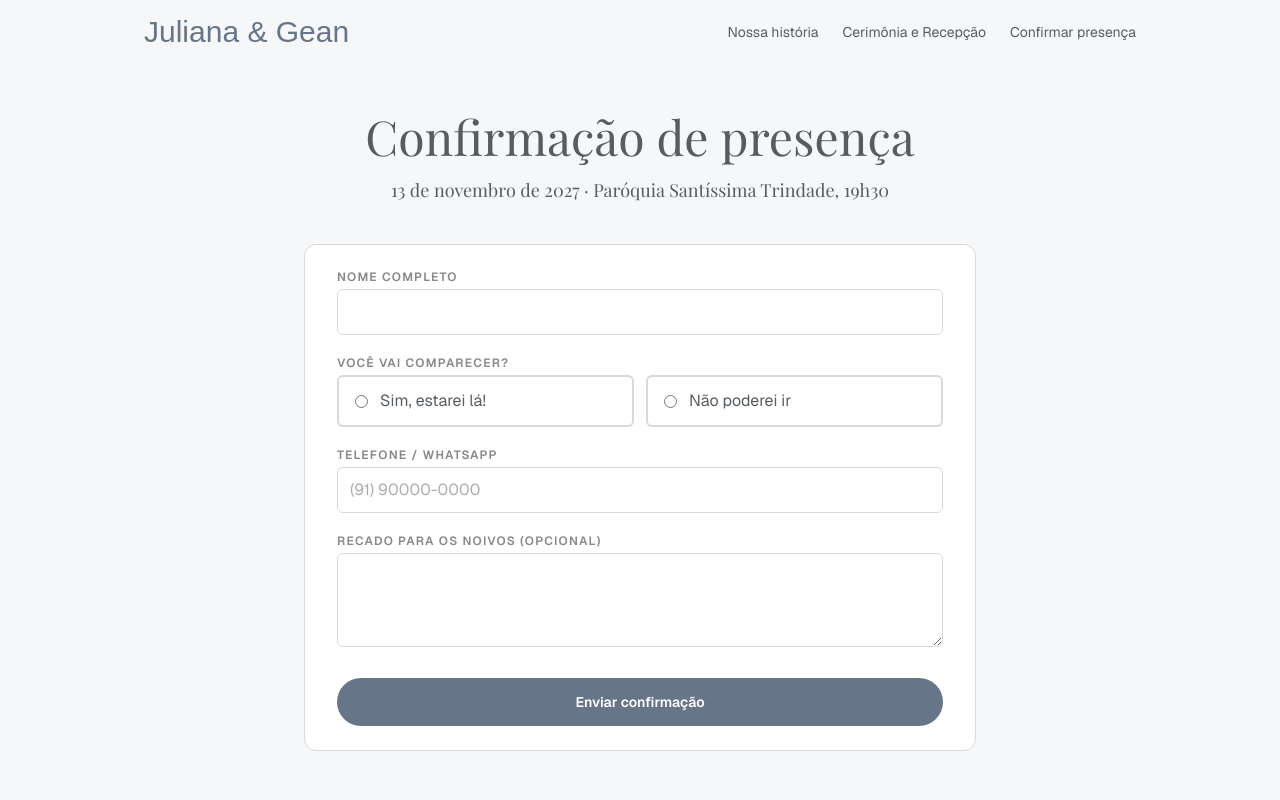
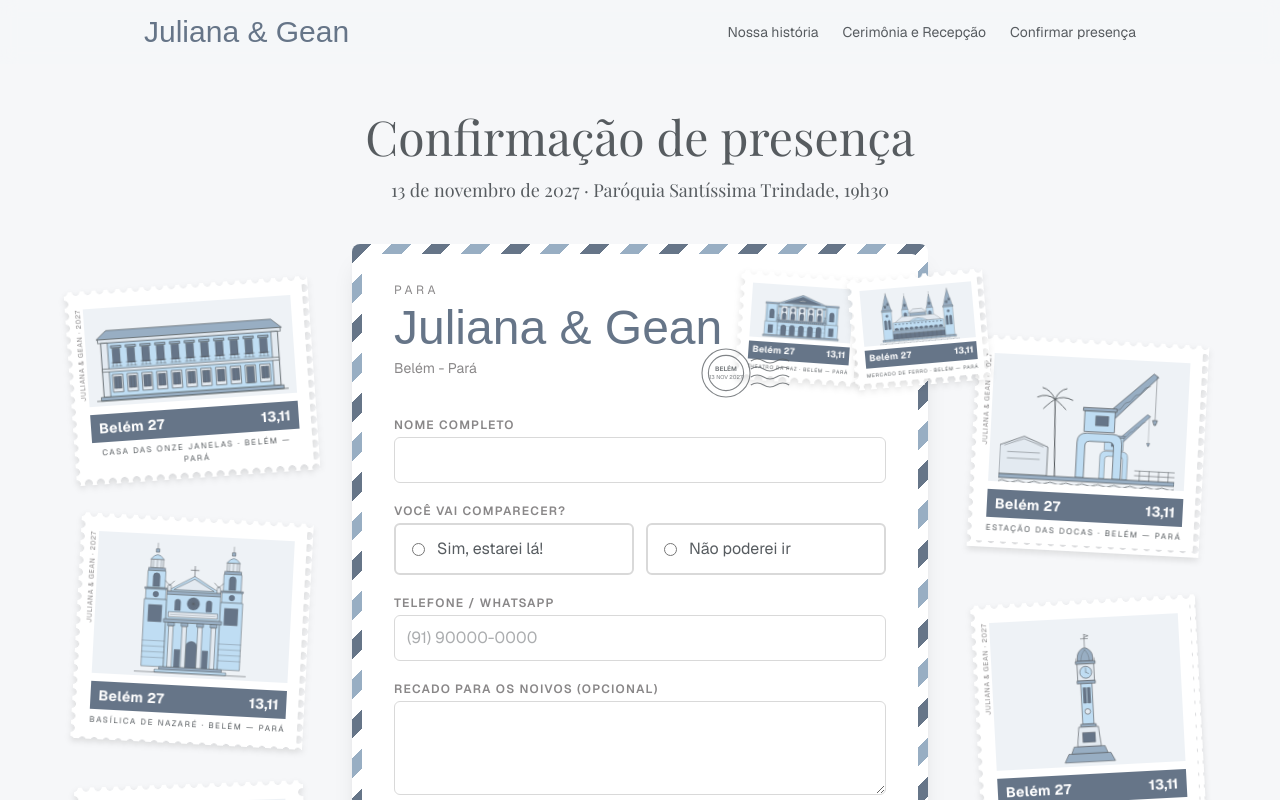
Before and after one commit to gean-costa/wedding-gj-site, a Next.js app: page /confirmar-presenca in a window 1280 px wide. Shown: the top 800 px of the page. Built offline with nearby package versions, Linux system fonts and the light colour scheme; a web font is replaced by a local one.

Commit message:
Confirmação de presença: carta selada com selos dos pontos turísticos de Belém

```diff
--- a/src/app/confirmar-presenca/page.tsx
+++ b/src/app/confirmar-presenca/page.tsx
@@ -1,6 +1,19 @@
-// Confirmação de presença, em visual neutro (estilo base do site). A página
-// ainda vai ganhar uma identidade própria.
+// Confirmação de presença como uma carta selada: o formulário fica dentro de
+// uma carta de correio aéreo, endereçada aos noivos, com selos dos pontos
+// turísticos de Belém colados no canto e o carimbo do correio. Os demais selos
+// ficam espalhados nas laterais (computador) ou numa fileira abaixo (celular).
 import type { Metadata } from "next";
+import {
+  BasilicaNazare,
+  Carimbo,
+  CasaOnzeJanelas,
+  EstacaoDasDocas,
+  FortePresepio,
+  RelogioVerOPeso,
+  SeloPostal,
+  TheatroDaPaz,
+  VerOPeso,
+} from "@/components/BelemIlustracoes";
 import { RsvpForm } from "@/components/RsvpForm";
 import { SiteHeader } from "@/components/SiteHeader";
 import { wedding } from "@/lib/wedding";
@@ -10,19 +23,91 @@ export const metadata: Metadata = {
   description: `Confirme sua presença no casamento de ${wedding.bride} e ${wedding.groom}.`,
 };
 
+// Borda listrada das cartas de correio aéreo, nas cores da paleta.
+const airmail = {
+  backgroundImage: "repeating-linear-gradient(135deg, #667588 0 14px, #ffffff 14px 28px, #98AEC3 28px 42px, #ffffff 42px 56px)",
+};
+
+// Selos espalhados em volta da carta (os do canto da carta são outros dois).
+// `w` = largura do desenho nas laterais (telas largas); `wSmall` = na fileira
+// abaixo da carta (telas menores).
+const leftStamps = [
+  { title: "Casa das Onze Janelas", C: CasaOnzeJanelas, w: "w-48", wSmall: "w-24", rotate: -4 },
+  { title: "Basílica de Nazaré", C: BasilicaNazare, w: "w-28", wSmall: "w-14", rotate: 3 },
+  { title: "Forte do Presépio", C: FortePresepio, w: "w-44", wSmall: "w-24", rotate: -2 },
+];
+const rightStamps = [
+  { title: "Estação das Docas", C: EstacaoDasDocas, w: "w-44", wSmall: "w-24", rotate: 3 },
+  { title: "Praça do Relógio", C: RelogioVerOPeso, w: "w-14", wSmall: "w-7", rotate: -3 },
+];
+
 export default function ConfirmarPresencaPage() {
   return (
     <>
       <SiteHeader />
-      <main className="flex-1 px-4 pb-20 pt-28">
-        <div className="mx-auto max-w-2xl">
+      <main className="flex-1 overflow-x-hidden px-4 pb-20 pt-28">
         <header className="mb-10 text-center">
           <h1 className="font-serif text-4xl sm:text-5xl">Confirmação de presença</h1>
           <p className="mt-4 font-serif text-lg">
             {wedding.dateLabel} · {wedding.ceremony.name}, {wedding.ceremony.time}
           </p>
         </header>
+
+        <div className="mx-auto flex max-w-6xl items-start justify-center gap-10">
+          {/* Selos da esquerda (só em telas largas) */}
+          <div className="hidden w-60 flex-col items-center gap-10 pt-10 xl:flex">
+            {leftStamps.map(({ title, C, w, rotate }) => (
+              <SeloPostal key={title} title={title} rotate={rotate}>
+                <C variant="selo" className={w} />
+              </SeloPostal>
+            ))}
+          </div>
+
+          {/* Carta de correio aéreo */}
+          <div className="w-full max-w-xl shrink-0 rounded-lg p-2.5 shadow-xl" style={airmail}>
+            <div className="rounded-md bg-white px-5 pb-8 pt-5 sm:px-8">
+              {/* Endereçamento e selos colados no canto */}
+              <div className="mb-8 flex items-start justify-between gap-4">
+                <div className="pt-2">
+                  <p className="text-xs uppercase tracking-[0.3em] text-stone">Para</p>
+                  <p className="whitespace-nowrap font-script text-4xl leading-tight text-primary sm:text-5xl">{wedding.shortNames}</p>
+                  <p className="text-sm text-stone">{wedding.city.replace("PA", "Pará")}</p>
+                </div>
+                <div className="relative flex shrink-0">
+                  {/* No celular só cabe um selo no canto */}
+                  <span className="relative z-10 hidden sm:block">
+                    <SeloPostal small title="Theatro da Paz" rotate={4}>
+                      <TheatroDaPaz variant="selo" className="w-20" />
+                    </SeloPostal>
+                  </span>
+                  <SeloPostal small title="Mercado de Ferro" rotate={-5} className="relative z-20 sm:-ml-3">
+                    <VerOPeso variant="selo" className="w-20" />
+                  </SeloPostal>
+                  <Carimbo className="absolute -bottom-4 -left-10 z-30 w-24" />
+                </div>
+              </div>
+
               <RsvpForm />
+            </div>
+          </div>
+
+          {/* Selos da direita (só em telas largas) */}
+          <div className="hidden w-60 flex-col items-center gap-12 pt-24 xl:flex">
+            {rightStamps.map(({ title, C, w, rotate }) => (
+              <SeloPostal key={title} title={title} rotate={rotate}>
+                <C variant="selo" className={w} />
+              </SeloPostal>
+            ))}
+          </div>
+        </div>
+
+        {/* Em telas menores, os selos ficam numa fileira abaixo da carta */}
+        <div className="mx-auto mt-12 flex max-w-xl flex-wrap justify-center gap-4 xl:hidden">
+          {[...leftStamps, ...rightStamps].map(({ title, C, wSmall, rotate }) => (
+            <SeloPostal key={title} small title={title} rotate={rotate / 2}>
+              <C variant="selo" className={wSmall} />
+            </SeloPostal>
+          ))}
         </div>
       </main>
     </>
--- a/src/app/estilos/ilustracoes/page.tsx
+++ b/src/app/estilos/ilustracoes/page.tsx
@@ -3,6 +3,7 @@
 import type { Metadata } from "next";
 import {
   BasilicaNazare,
+  Carimbo,
   CasaOnzeJanelas,
   EstacaoDasDocas,
   FortePresepio,
@@ -146,21 +147,6 @@ export default function IlustracoesPage() {
   );
 }
 
-// Carimbo do correio: círculo duplo com a cidade e a data, e linhas onduladas.
-function Carimbo({ className }: { className?: string }) {
-  return (
-    <svg viewBox="0 0 120 70" className={className} aria-hidden>
-      <g fill="none" stroke="#575C60" strokeWidth="1.4" opacity="0.75">
-        <circle cx="35" cy="35" r="30" />
-        <circle cx="35" cy="35" r="22" />
-        <path d="M66 20 q8 -5 16 0 t16 0 t16 0 M66 30 q8 -5 16 0 t16 0 t16 0 M66 40 q8 -5 16 0 t16 0 t16 0 M66 50 q8 -5 16 0 t16 0 t16 0" />
-      </g>
-      <text x="35" y="32" textAnchor="middle" fontSize="8" fontWeight="700" fill="#575C60" opacity="0.8">BELÉM</text>
-      <text x="35" y="43" textAnchor="middle" fontSize="7" fill="#575C60" opacity="0.8">13 NOV 2027</text>
-    </svg>
-  );
-}
-
 // Miniatura da página de confirmação: menu, título e o cartão do formulário.
 // `letter` desenha o cartão como uma carta de correio aéreo (borda listrada).
 function Layout({
--- a/src/components/BelemIlustracoes.tsx
+++ b/src/components/BelemIlustracoes.tsx
@@ -460,15 +460,18 @@ export function RelogioVerOPeso({ variant = "linha", className }: Props) {
 // Selo de carta, inspirado no selo dos Correios do Theatro da Paz (1978):
 // borda picotada, margem branca, ilustração, faixa com local e valor, legenda
 // e crédito na vertical. As bolinhas da borda deixam ver o fundo da página.
+// `small` é a versão reduzida (sem crédito vertical), para colar na carta.
 export function SeloPostal({
   title,
   children,
   rotate = 0,
+  small = false,
   className = "",
 }: {
   title: string;
   children: React.ReactNode;
   rotate?: number;
+  small?: boolean;
   className?: string;
 }) {
   return (
@@ -481,17 +484,36 @@ export function SeloPostal({
         transform: rotate ? `rotate(${rotate}deg)` : undefined,
       }}
     >
-      <div className="relative flex h-full flex-col bg-white px-3 pb-2 pt-3">
-        <span className="absolute left-0.5 top-3 text-[7px] uppercase tracking-widest text-stone [writing-mode:vertical-rl] rotate-180">
-          Juliana &amp; Gean · 2027
-        </span>
-        <div className="flex flex-1 items-end justify-center bg-river/60 px-2 pt-2">{children}</div>
-        <div className="mt-2 flex items-baseline justify-between bg-primary px-2 py-1 text-white">
-          <span className="text-sm font-bold tracking-wide">Belém 27</span>
-          <span className="text-sm font-bold">13,11</span>
+      <div className={`relative flex h-full flex-col bg-white ${small ? "px-1.5 pb-1 pt-1.5" : "px-3 pb-2 pt-3"}`}>
+        {!small && (
+          <span className="absolute left-0.5 top-3 rotate-180 text-[7px] uppercase tracking-widest text-stone [writing-mode:vertical-rl]">
+            Juliana &amp; Gean · 2027
+          </span>
+        )}
+        <div className={`flex flex-1 items-end justify-center bg-river/60 ${small ? "px-1 pt-1" : "px-2 pt-2"}`}>{children}</div>
+        <div className={`flex items-baseline justify-between bg-primary text-white ${small ? "mt-1 px-1 py-0.5" : "mt-2 px-2 py-1"}`}>
+          <span className={`font-bold tracking-wide ${small ? "text-[9px]" : "text-sm"}`}>Belém 27</span>
+          <span className={`font-bold ${small ? "text-[9px]" : "text-sm"}`}>13,11</span>
         </div>
-        <p className="mt-1 text-center text-[8px] uppercase tracking-[0.2em] text-ink">{title} · Belém — Pará</p>
+        <p className={`mt-1 text-center uppercase text-ink ${small ? "text-[5px] tracking-[0.15em]" : "text-[8px] tracking-[0.2em]"}`}>
+          {title} · Belém — Pará
+        </p>
       </div>
     </div>
   );
 }
+
+// Carimbo do correio: círculo duplo com a cidade e a data, e linhas onduladas.
+export function Carimbo({ className }: { className?: string }) {
+  return (
+    <svg viewBox="0 0 120 70" className={className} aria-hidden>
+      <g fill="none" stroke={INK} strokeWidth="1.4" opacity="0.75">
+        <circle cx="35" cy="35" r="30" />
+        <circle cx="35" cy="35" r="22" />
+        <path d="M66 20 q8 -5 16 0 t16 0 t16 0 M66 30 q8 -5 16 0 t16 0 t16 0 M66 40 q8 -5 16 0 t16 0 t16 0 M66 50 q8 -5 16 0 t16 0 t16 0" />
+      </g>
+      <text x="35" y="32" textAnchor="middle" fontSize="8" fontWeight="700" fill={INK} opacity="0.8">BELÉM</text>
+      <text x="35" y="43" textAnchor="middle" fontSize="7" fill={INK} opacity="0.8">13 NOV 2027</text>
+    </svg>
+  );
+}
--- a/src/components/RsvpForm.tsx
+++ b/src/components/RsvpForm.tsx
@@ -1,7 +1,7 @@
 "use client";
 
-// Formulário de confirmação de presença, em visual neutro (a página ainda vai
-// ganhar uma identidade própria).
+// Formulário de confirmação de presença. Não tem fundo nem borda próprios: fica
+// dentro da carta selada da página /confirmar-presenca.
 // ATENÇÃO: ainda não salva as respostas em lugar nenhum; ao enviar, só mostra a
 // mensagem de agradecimento na tela. O armazenamento (banco de dados) é a
 // próxima etapa.
@@ -30,7 +30,7 @@ export function RsvpForm() {
   if (answer) {
     const firstName = answer.name.split(" ")[0];
     return (
-      <div className="flex flex-col items-center gap-4 rounded-xl border border-mist bg-white px-6 py-10 text-center">
+      <div className="flex flex-col items-center gap-4 py-8 text-center">
         <p className="font-serif text-3xl text-primary">{answer.attending ? "Presença confirmada!" : "Resposta recebida"}</p>
         <p className="max-w-md font-serif text-lg">
           {answer.attending
@@ -45,7 +45,7 @@ export function RsvpForm() {
   }
 
   return (
-    <form onSubmit={handleSubmit} className="flex flex-col gap-5 rounded-xl border border-mist bg-white px-5 py-6 sm:px-8">
+    <form onSubmit={handleSubmit} className="flex flex-col gap-5">
       <div>
         <label htmlFor="nome" className={label}>Nome completo</label>
         <input id="nome" name="nome" required autoComplete="name" className={field} />
```
Also changed, not shown: 1 other file (tests, documents, lock files or other folders). Lines whose indentation alone changed are shown as unchanged.
